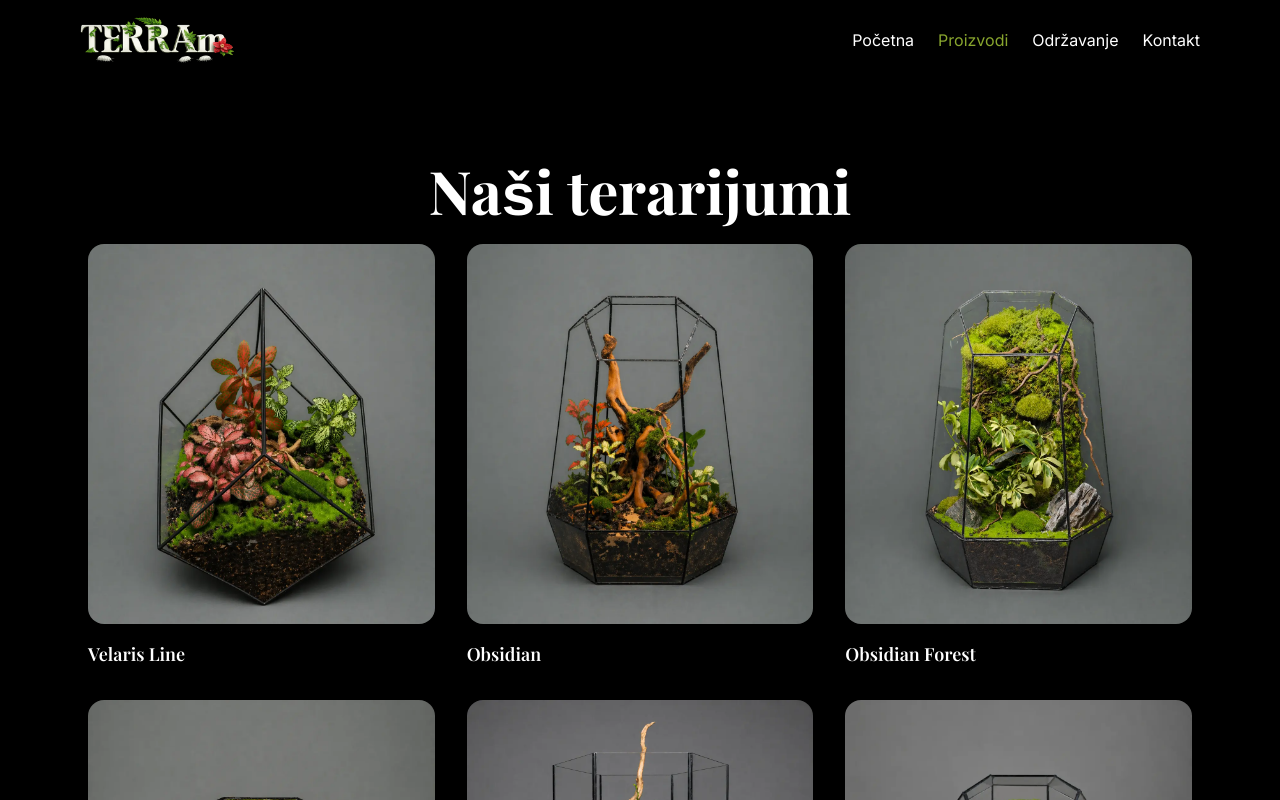
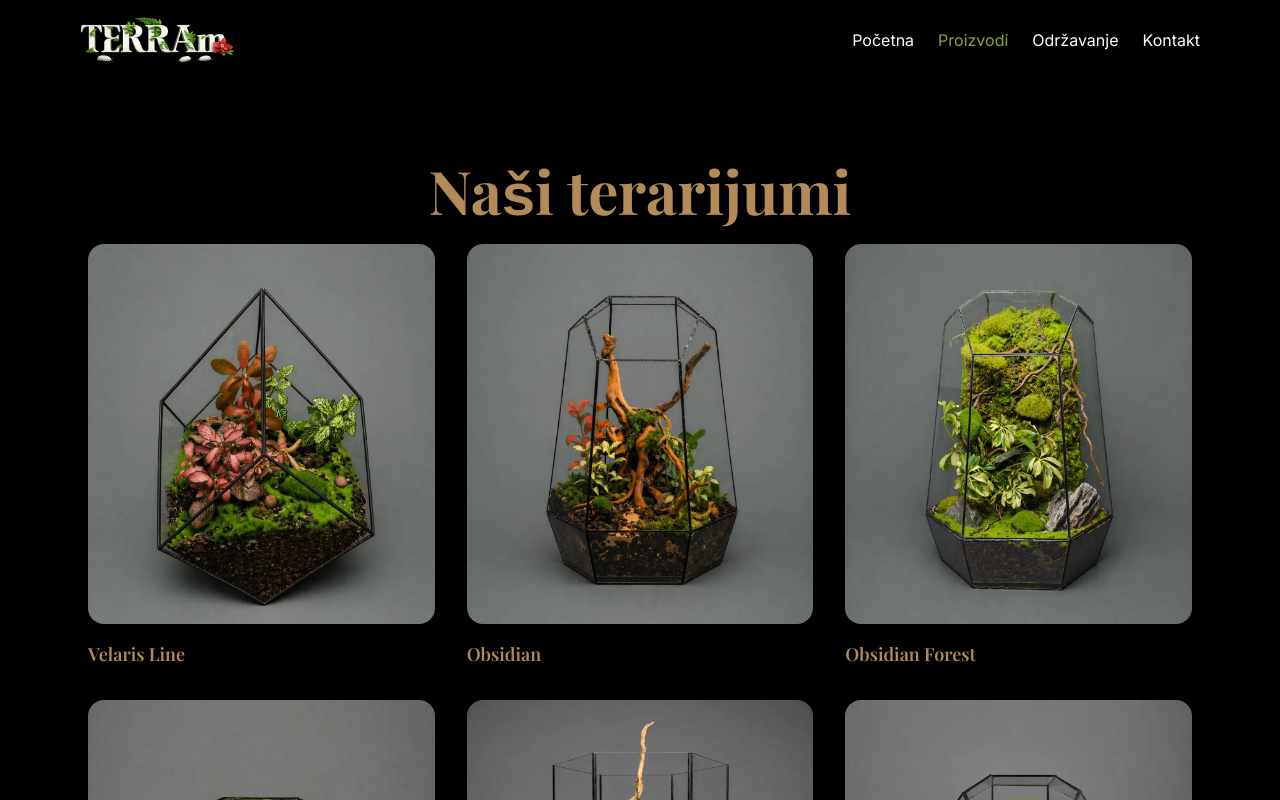
Before and after one commit to munja-cpu/terramnext, a Next.js app: page /products in a window 1280 px wide. Shown: the top 800 px of the page. Built offline with nearby package versions, Linux system fonts and the light colour scheme; a web font is replaced by a local one.

Commit message:
preuredjene boje

```diff
--- a/app/components/Products.tsx
+++ b/app/components/Products.tsx
@@ -112,7 +112,7 @@ export default function Products({ showBadges }: { showBadges?: boolean }) {
               )}
             </div>
 
-            <h3 className="mt-4 text-lg font-semibold">
+            <h3 className="mt-4 text-lg font-semibold text-[#b38b59]">
               {item.name}
             </h3>
           </Link>
--- a/app/products/[slug]/page.tsx
+++ b/app/products/[slug]/page.tsx
@@ -95,7 +95,7 @@ export default async function ProductPage({ params }: { params: Promise<{ slug:
 
         {/* Tekst */}
         <div>
-          <h1 className="text-4xl font-bold mb-4">
+          <h1 className="text-4xl font-bold mb-4 text-[#b38b59]">
             {product.name}
           </h1>
 
--- a/app/products/page.tsx
+++ b/app/products/page.tsx
@@ -2,7 +2,7 @@ import Products from "../components/Products";
 
 export default function ProductsPage() {
   return (
-    <main className="bg-black text-white min-h-screen pt-24">
+    <main className="bg-black text-[#b38b59] min-h-screen pt-24">
       <Products />
     </main>
   );
```
